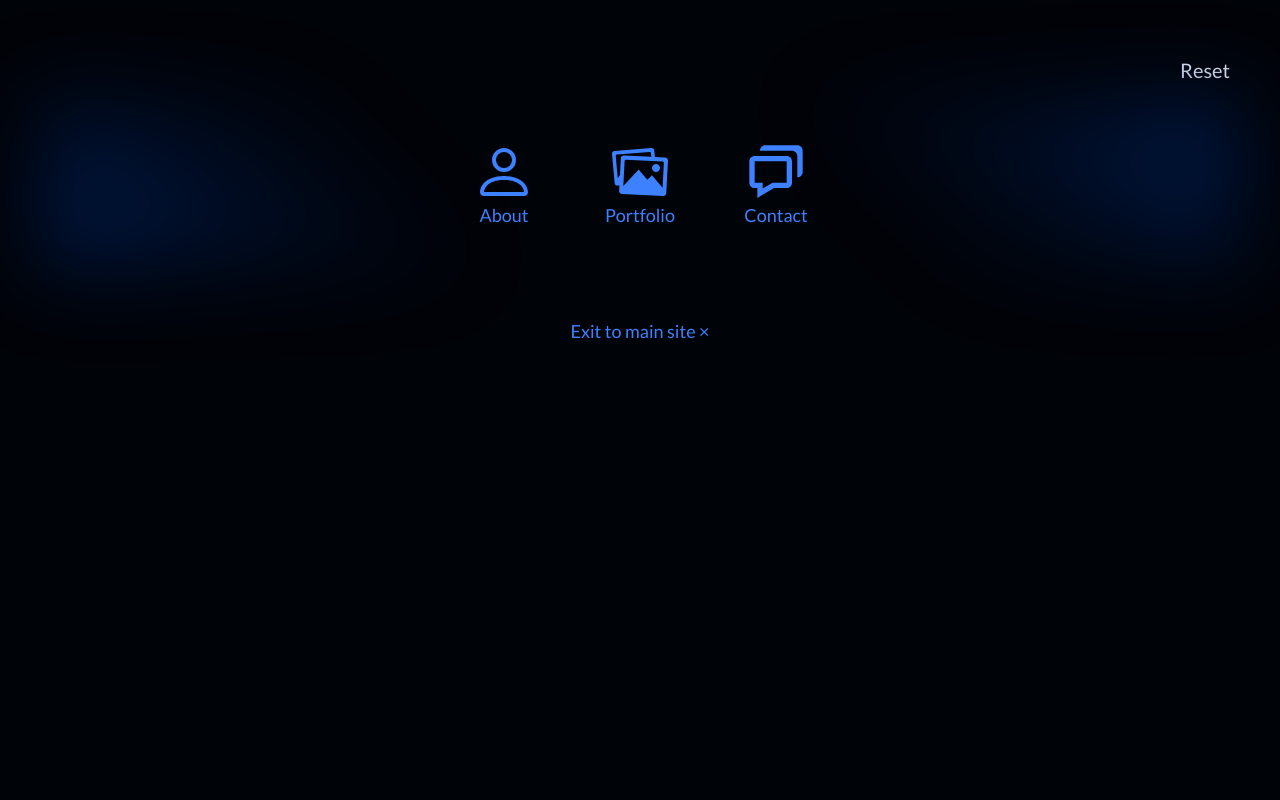
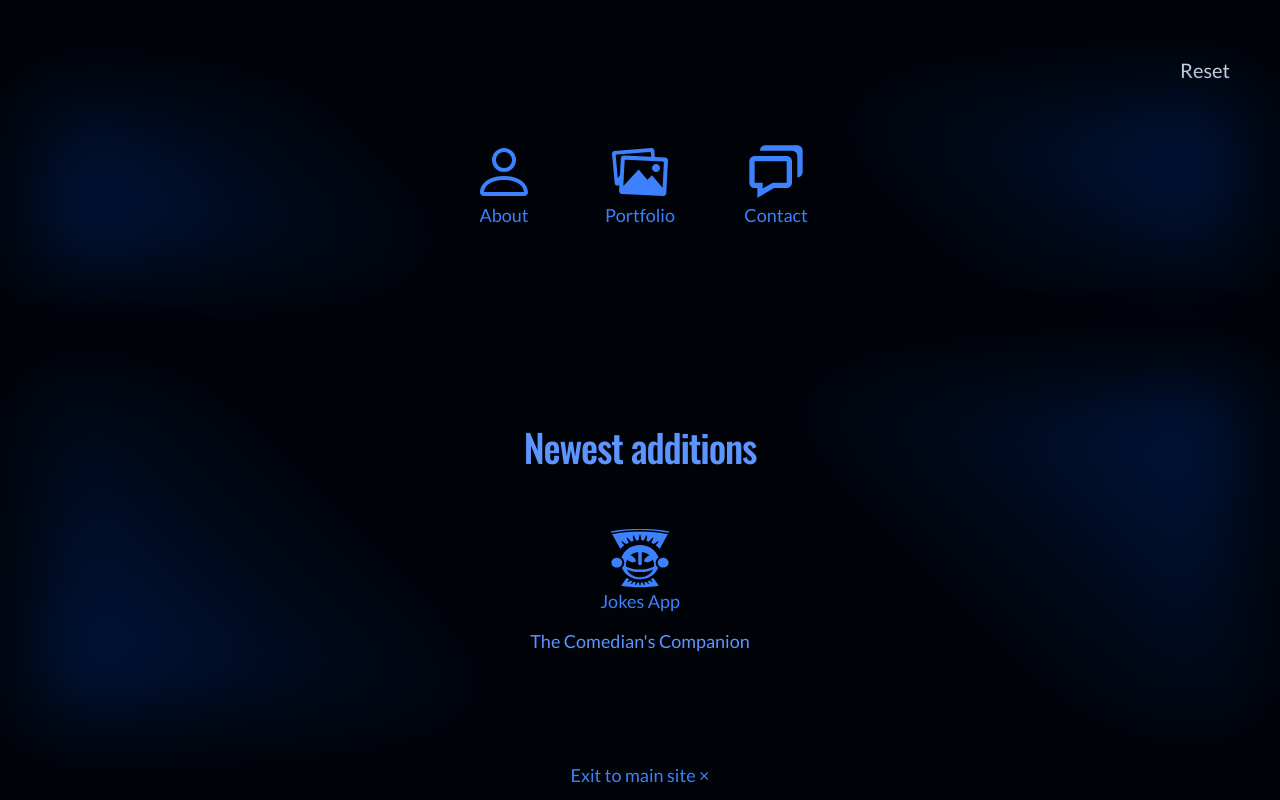
Before and after one commit to jenniina/react-sub-site, a React (Vite) app: page / in a window 1280 px wide. Shown: the part 540-1340 px from the top of the page. Before the commit the page ends 896 px from the top, so only its background shows below. Built offline with nearby package versions, Linux system fonts and the light colour scheme; no server answers.

Commit message:
add link to Joke app to welcome page

```diff
--- a/src/pages/Welcome.tsx
+++ b/src/pages/Welcome.tsx
@@ -5,6 +5,7 @@ import Hero from '../components/Hero/Hero'
 import { BiChat } from 'react-icons/bi'
 import { BsPerson } from 'react-icons/bs'
 import { IoMdImages } from 'react-icons/io'
+import { GiAbstract019 } from 'react-icons/gi'
 
 export default function Home({
   heading,
@@ -47,6 +48,20 @@ export default function Home({
             </ul>
           </div>
         </section>
+        <section className={`card`}>
+          <div>
+            <h2 className={`${styles.subheading}`}>Newest additions</h2>
+            <ul className={`${styles.list}`}>
+              <li>
+                <Link to='/portfolio/jokes'>
+                  <GiAbstract019 />
+                  <span>Jokes App</span>
+                </Link>
+                <p>The Comedian's Companion</p>
+              </li>
+            </ul>
+          </div>
+        </section>
       </div>
     </div>
   )
--- a/src/pages/css/welcome.module.css
+++ b/src/pages/css/welcome.module.css
@@ -1,3 +1,10 @@
+.subheading {
+  font-size: clamp(1.5em, 3vw, 2em);
+  font-weight: 400;
+  text-align: center;
+  margin: 0 auto 1.5em;
+  color: var(--color-primary-14);
+}
 .list {
   display: flex;
   flex-flow: column nowrap;
@@ -55,6 +62,11 @@
   /* font-size: clamp(1.2em, 2vw, 3em); */
   transform: scale(1.2);
 }
+.list p {
+  color: var(--color-primary-14);
+  font-size: 0.9em;
+  text-align: center;
+}
 @media (min-width: 300px) {
   .list {
     flex-flow: row nowrap;
```
Also changed, not shown: 5 other files (tests, documents, lock files or other folders).
